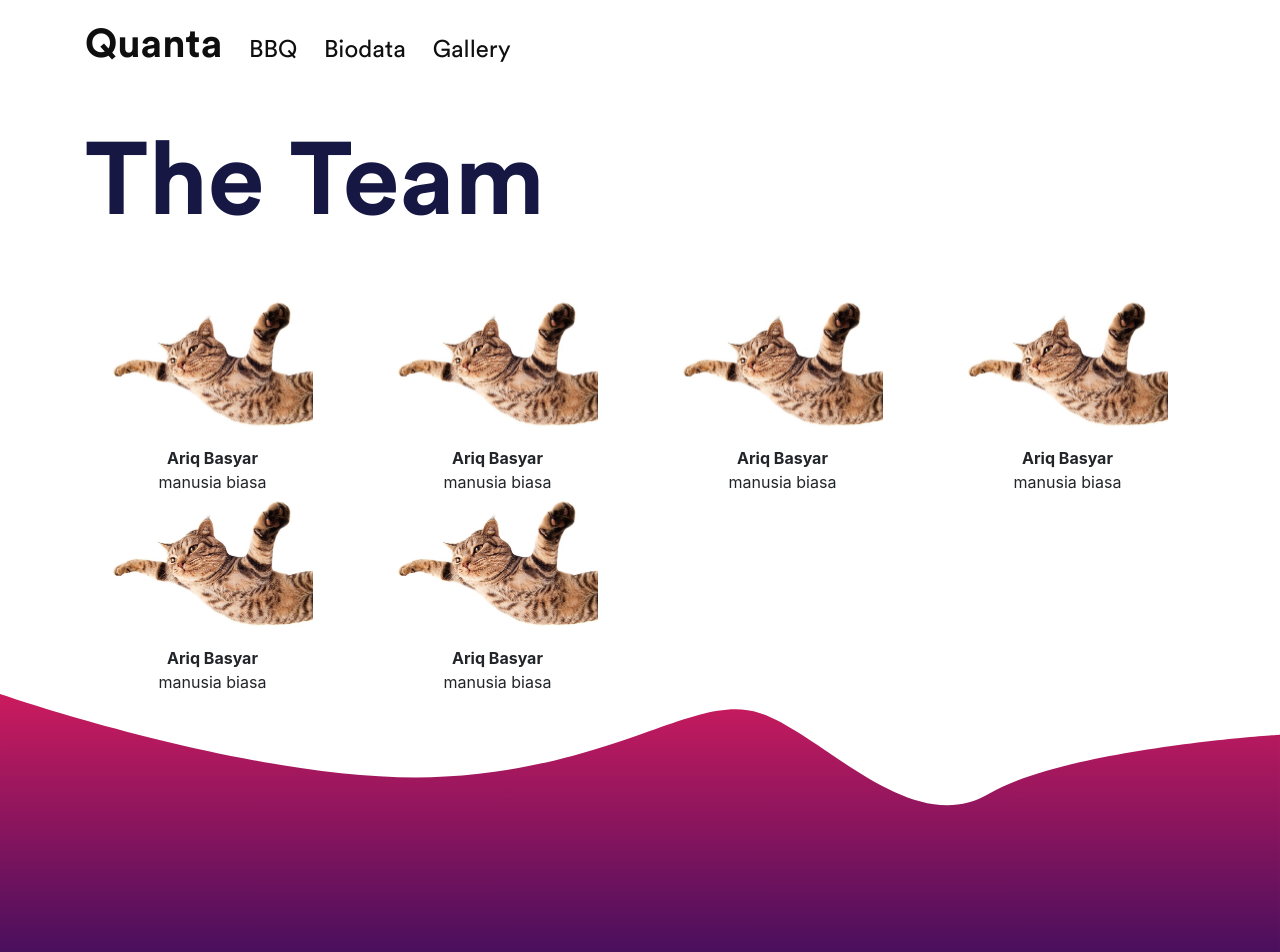
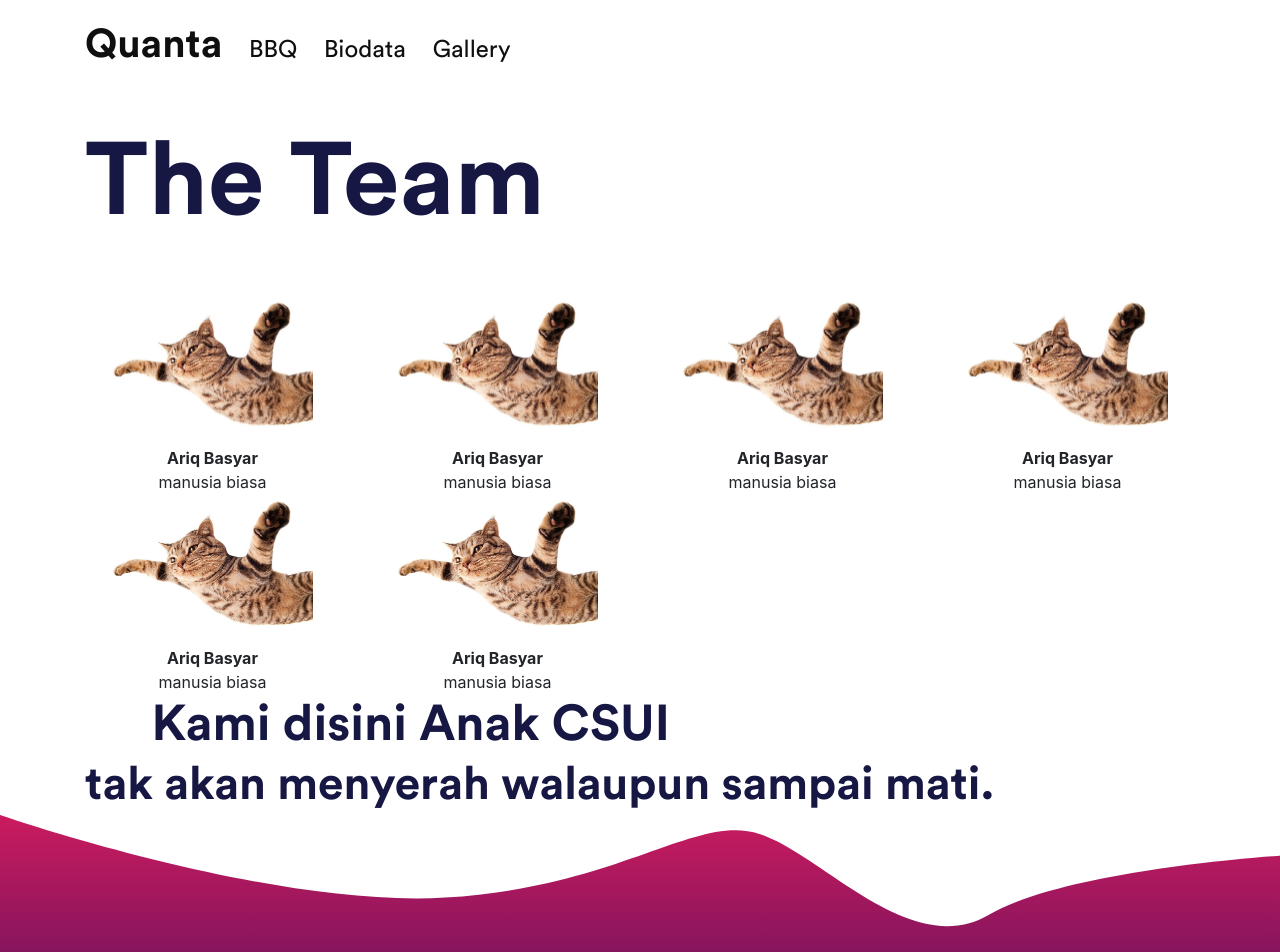
Before and after one commit to Quanta2018/Team, a plain HTML site: page index.html in a window 1280 px wide. Shown: the top 952 px of the page. Drawn offline with nearby package versions, Linux system fonts and the light colour scheme.

Commit message:
Commit 2

```diff
--- a/index.html
+++ b/index.html
@@ -35,6 +35,9 @@
 			<div id="teamMembers"></div>
 			<!-- End Javascript Update -->
 
+			<div class="quote1st">Kami disini Anak CSUI</div>
+			<div class="quote2nd">tak akan menyerah walaupun sampai mati.</div>
+
 		</div>
 
 		<img class="footerImage" src="Assets/Bottom.svg" alt="" />
--- a/style.css
+++ b/style.css
@@ -50,6 +50,29 @@
   color: #161743;
 }
 
+.quote1st {
+  padding-left: 6%;
+  font-family: "Circular-Bold";
+  font-size: 50px;
+  font-weight: bold;
+  font-style: normal;
+  font-stretch: normal;
+  line-height: 1.26;
+  letter-spacing: normal;
+  color: #161743;
+}
+
+.quote2nd {
+  font-family: "Circular-Bold";
+  font-size: 46px;
+  font-weight: bold;
+  font-style: normal;
+  font-stretch: normal;
+  line-height: 1.26;
+  letter-spacing: normal;
+  color: #161743;
+}
+
 .footerImage {
   background-image: linear-gradient(to bottom);
 }
```
